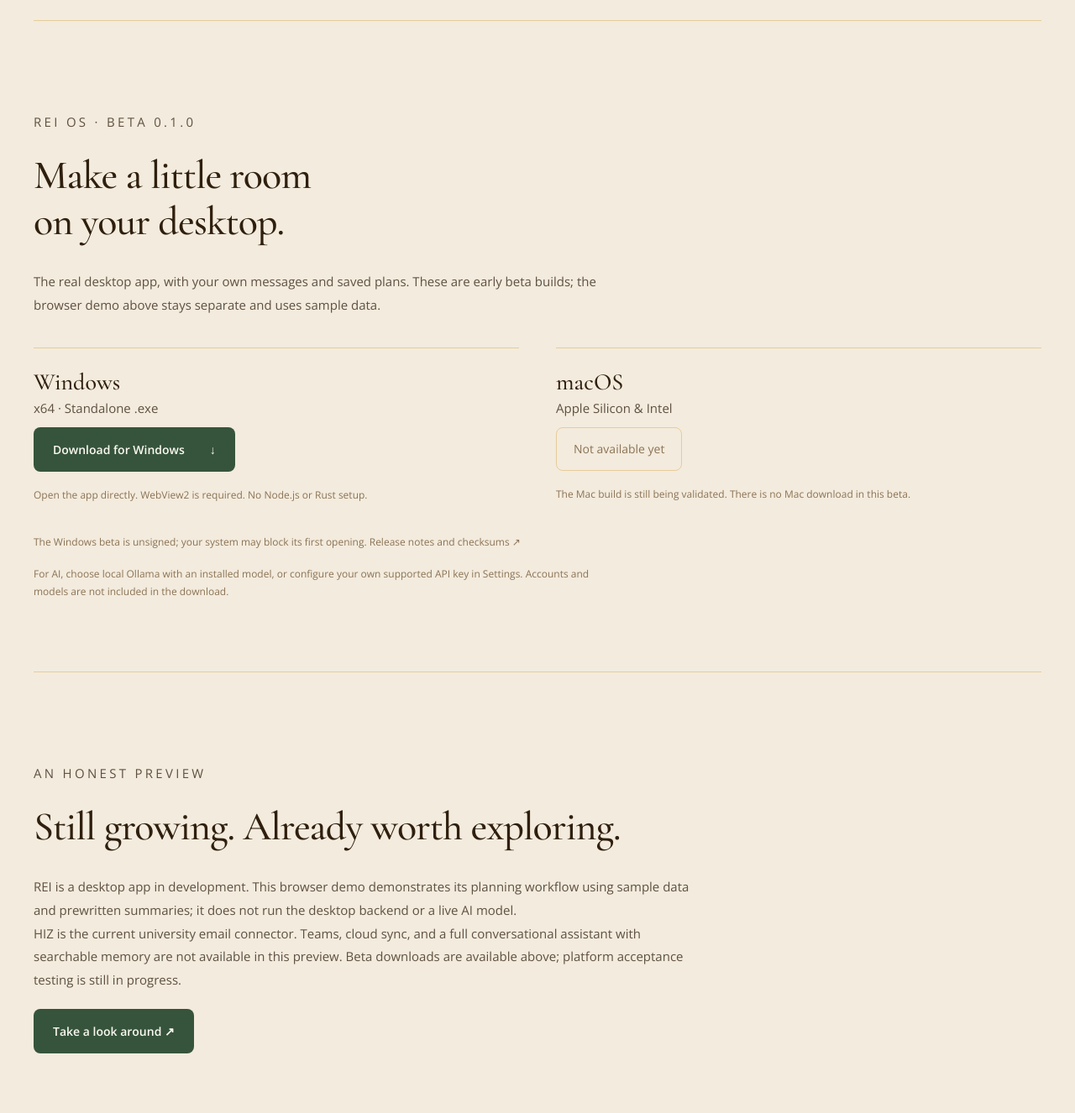
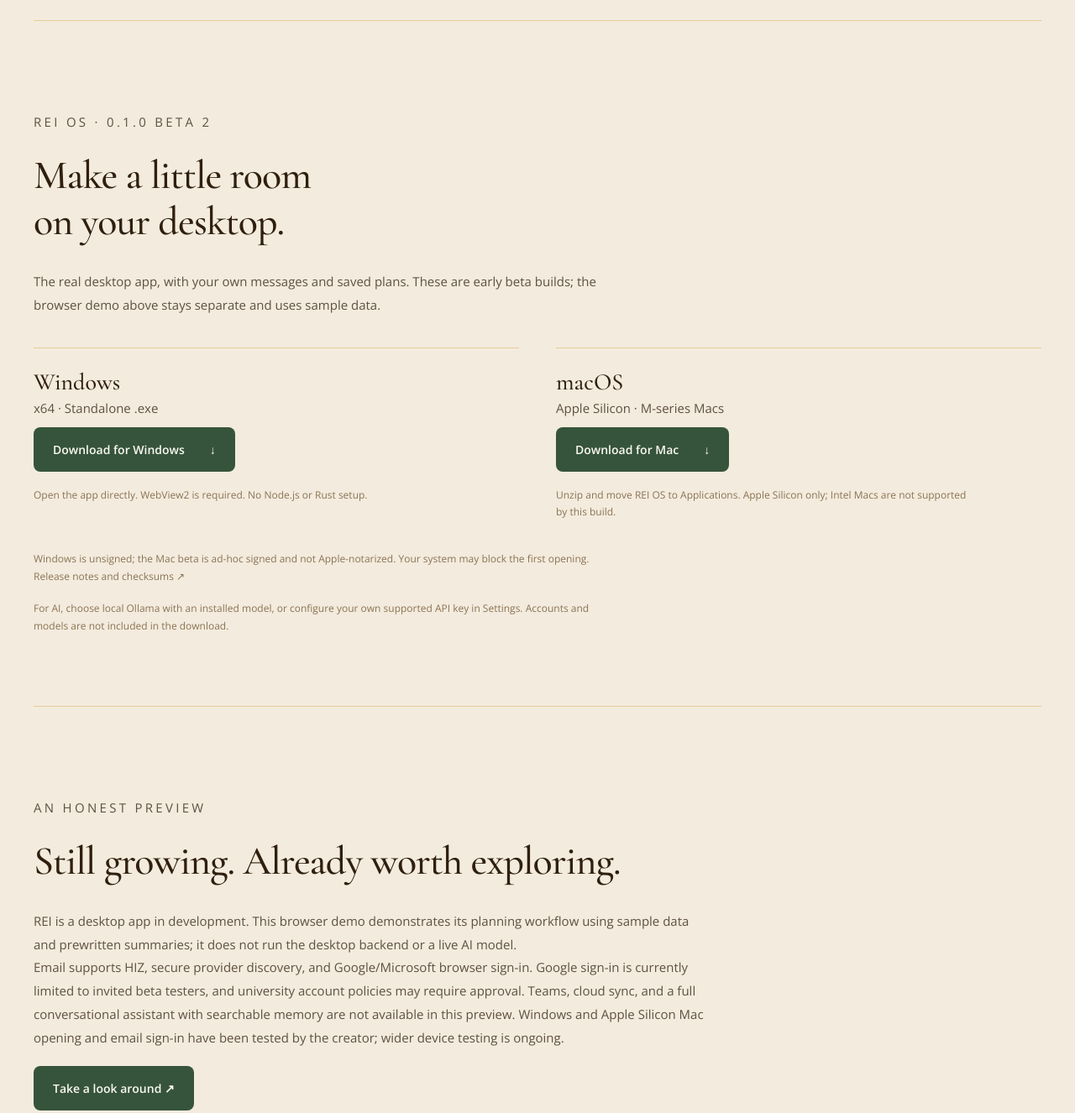
Before and after one commit to Reiandraa/website, a website built with Vite: page projects/rei/index.html in a window 1280 px wide. Shown: the part 2720-4046 px from the top of the page at 84% size. Built offline with nearby package versions, Linux system fonts and the light colour scheme.

Commit message:
Publish REI beta 2 downloads for Windows and Apple Silicon Mac

```diff
--- a/projects/rei/index.html
+++ b/projects/rei/index.html
@@ -11,7 +11,7 @@
   <section class="rei-section" id="how-it-works">
     <p class="archive-eyebrow">From a busy inbox to a clearer day</p><h2>A small routine.<br>A lot less checking.</h2>
     <div class="rei-steps">
-      <article><span>01 / Read</span><h3>Let the important things surface.</h3><p>In the desktop preview, connected HIZ university email is checked automatically while REI is open and your computer is awake.</p></article>
+      <article><span>01 / Read</span><h3>Let the important things surface.</h3><p>In the desktop preview, your connected email is checked automatically while REI is open and your computer is awake.</p></article>
       <article><span>02 / Review</span><h3>Understand it. Then decide.</h3><p>AI prepares important updates and proposed tasks. Open the original message beside the summary, and approve changes yourself.</p></article>
       <article><span>03 / Plan</span><h3>Give your day some breathing room.</h3><p>Keep one-time tasks and repeating classes separate. Plan focused work in Today and see your saved schedule across the month.</p></article>
     </div>
@@ -23,15 +23,15 @@
     <div><dt>A choice of AI</dt><dd>Local Ollama, or optional Claude and OpenAI using your own key. API use sends message content to the selected provider and may incur charges.</dd></div>
   </dl></section>
   <section class="rei-section rei-download" id="download" aria-labelledby="download-title">
-    <p class="archive-eyebrow">REI OS · Beta 0.1.0</p><h2 id="download-title">Make a little room<br>on your desktop.</h2>
+    <p class="archive-eyebrow">REI OS · 0.1.0 Beta 2</p><h2 id="download-title">Make a little room<br>on your desktop.</h2>
     <p>The real desktop app, with your own messages and saved plans. These are early beta builds; the browser demo above stays separate and uses sample data.</p>
     <div class="rei-download-options">
-      <article><h3>Windows</h3><p>x64 · Standalone .exe</p><a class="rei-primary" href="https://github.com/Reiandraa/rei/releases/download/v0.1.0-beta.1/REI-OS-Windows-x64.exe">Download for Windows <span aria-hidden="true">↓</span></a><p class="rei-fine">Open the app directly. WebView2 is required. No Node.js or Rust setup.</p></article>
-      <article><h3>macOS</h3><p>Apple Silicon &amp; Intel</p><p class="rei-unavailable">Not available yet</p><p class="rei-fine">The Mac build is still being validated. There is no Mac download in this beta.</p></article>
+      <article><h3>Windows</h3><p>x64 · Standalone .exe</p><a class="rei-primary" href="https://github.com/Reiandraa/rei/releases/download/v0.1.0-beta.2/REI-OS-Windows-x64.exe">Download for Windows <span aria-hidden="true">↓</span></a><p class="rei-fine">Open the app directly. WebView2 is required. No Node.js or Rust setup.</p></article>
+      <article><h3>macOS</h3><p>Apple Silicon · M-series Macs</p><a class="rei-primary" href="https://github.com/Reiandraa/rei/releases/download/v0.1.0-beta.2/REI-OS-macOS-Apple-Silicon-beta2.zip">Download for Mac <span aria-hidden="true">↓</span></a><p class="rei-fine">Unzip and move REI OS to Applications. Apple Silicon only; Intel Macs are not supported by this build.</p></article>
     </div>
-    <p class="rei-fine">The Windows beta is unsigned; your system may block its first opening. <a href="https://github.com/Reiandraa/rei/releases/tag/v0.1.0-beta.1">Release notes and checksums ↗</a></p>
+    <p class="rei-fine">Windows is unsigned; the Mac beta is ad-hoc signed and not Apple-notarized. Your system may block the first opening. <a href="https://github.com/Reiandraa/rei/releases/tag/v0.1.0-beta.2">Release notes and checksums ↗</a></p>
     <p class="rei-fine">For AI, choose local Ollama with an installed model, or configure your own supported API key in Settings. Accounts and models are not included in the download.</p>
   </section>
-  <section class="rei-section rei-status"><p class="archive-eyebrow">An honest preview</p><h2>Still growing. Already worth exploring.</h2><p>REI is a desktop app in development. This browser demo demonstrates its planning workflow using sample data and prewritten summaries; it does not run the desktop backend or a live AI model.</p><p>HIZ is the current university email connector. Teams, cloud sync, and a full conversational assistant with searchable memory are not available in this preview. Beta downloads are available above; platform acceptance testing is still in progress.</p><a class="rei-primary" href="/projects/rei/demo/">Take a look around ↗</a></section>
+  <section class="rei-section rei-status"><p class="archive-eyebrow">An honest preview</p><h2>Still growing. Already worth exploring.</h2><p>REI is a desktop app in development. This browser demo demonstrates its planning workflow using sample data and prewritten summaries; it does not run the desktop backend or a live AI model.</p><p>Email supports HIZ, secure provider discovery, and Google/Microsoft browser sign-in. Google sign-in is currently limited to invited beta testers, and university account policies may require approval. Teams, cloud sync, and a full conversational assistant with searchable memory are not available in this preview. Windows and Apple Silicon Mac opening and email sign-in have been tested by the creator; wider device testing is ongoing.</p><a class="rei-primary" href="/projects/rei/demo/">Take a look around ↗</a></section>
 </div>
 </main><footer id="footer"><div class="archive-footer"><p>© 2026 Reiandraa</p><nav aria-label="Footer navigation"><a href="/#about">About</a><a href="/projects/">Projects</a><a href="/#contact">Contact</a></nav></div></footer></body></html>
--- a/projects/rei/product.html
+++ b/projects/rei/product.html
@@ -11,7 +11,7 @@
   <section class="rei-section" id="how-it-works">
     <p class="archive-eyebrow">From a busy inbox to a clearer day</p><h2>A small routine.<br>A lot less checking.</h2>
     <div class="rei-steps">
-      <article><span>01 / Read</span><h3>Let the important things surface.</h3><p>In the desktop preview, connected HIZ university email is checked automatically while REI is open and your computer is awake.</p></article>
+      <article><span>01 / Read</span><h3>Let the important things surface.</h3><p>In the desktop preview, your connected email is checked automatically while REI is open and your computer is awake.</p></article>
       <article><span>02 / Review</span><h3>Understand it. Then decide.</h3><p>AI prepares important updates and proposed tasks. Open the original message beside the summary, and approve changes yourself.</p></article>
       <article><span>03 / Plan</span><h3>Give your day some breathing room.</h3><p>Keep one-time tasks and repeating classes separate. Plan focused work in Today and see your saved schedule across the month.</p></article>
     </div>
@@ -23,14 +23,14 @@
     <div><dt>A choice of AI</dt><dd>Local Ollama, or optional Claude and OpenAI using your own key. API use sends message content to the selected provider and may incur charges.</dd></div>
   </dl></section>
   <section class="rei-section rei-download" id="download" aria-labelledby="download-title">
-    <p class="archive-eyebrow">REI OS · Beta 0.1.0</p><h2 id="download-title">Make a little room<br>on your desktop.</h2>
+    <p class="archive-eyebrow">REI OS · 0.1.0 Beta 2</p><h2 id="download-title">Make a little room<br>on your desktop.</h2>
     <p>The real desktop app, with your own messages and saved plans. These are early beta builds; the browser demo above stays separate and uses sample data.</p>
     <div class="rei-download-options">
-      <article><h3>Windows</h3><p>x64 · Standalone .exe</p><a class="rei-primary" href="https://github.com/Reiandraa/rei/releases/download/v0.1.0-beta.1/REI-OS-Windows-x64.exe">Download for Windows <span aria-hidden="true">↓</span></a><p class="rei-fine">Open the app directly. WebView2 is required. No Node.js or Rust setup.</p></article>
-      <article><h3>macOS</h3><p>Apple Silicon &amp; Intel</p><p class="rei-unavailable">Not available yet</p><p class="rei-fine">The Mac build is still being validated. There is no Mac download in this beta.</p></article>
+      <article><h3>Windows</h3><p>x64 · Standalone .exe</p><a class="rei-primary" href="https://github.com/Reiandraa/rei/releases/download/v0.1.0-beta.2/REI-OS-Windows-x64.exe">Download for Windows <span aria-hidden="true">↓</span></a><p class="rei-fine">Open the app directly. WebView2 is required. No Node.js or Rust setup.</p></article>
+      <article><h3>macOS</h3><p>Apple Silicon · M-series Macs</p><a class="rei-primary" href="https://github.com/Reiandraa/rei/releases/download/v0.1.0-beta.2/REI-OS-macOS-Apple-Silicon-beta2.zip">Download for Mac <span aria-hidden="true">↓</span></a><p class="rei-fine">Unzip and move REI OS to Applications. Apple Silicon only; Intel Macs are not supported by this build.</p></article>
     </div>
-    <p class="rei-fine">The Windows beta is unsigned; your system may block its first opening. <a href="https://github.com/Reiandraa/rei/releases/tag/v0.1.0-beta.1">Release notes and checksums ↗</a></p>
+    <p class="rei-fine">Windows is unsigned; the Mac beta is ad-hoc signed and not Apple-notarized. Your system may block the first opening. <a href="https://github.com/Reiandraa/rei/releases/tag/v0.1.0-beta.2">Release notes and checksums ↗</a></p>
     <p class="rei-fine">For AI, choose local Ollama with an installed model, or configure your own supported API key in Settings. Accounts and models are not included in the download.</p>
   </section>
-  <section class="rei-section rei-status"><p class="archive-eyebrow">An honest preview</p><h2>Still growing. Already worth exploring.</h2><p>REI is a desktop app in development. This browser demo demonstrates its planning workflow using sample data and prewritten summaries; it does not run the desktop backend or a live AI model.</p><p>HIZ is the current university email connector. Teams, cloud sync, and a full conversational assistant with searchable memory are not available in this preview. Beta downloads are available above; platform acceptance testing is still in progress.</p><a class="rei-primary" href="/projects/rei/demo/">Take a look around ↗</a></section>
+  <section class="rei-section rei-status"><p class="archive-eyebrow">An honest preview</p><h2>Still growing. Already worth exploring.</h2><p>REI is a desktop app in development. This browser demo demonstrates its planning workflow using sample data and prewritten summaries; it does not run the desktop backend or a live AI model.</p><p>Email supports HIZ, secure provider discovery, and Google/Microsoft browser sign-in. Google sign-in is currently limited to invited beta testers, and university account policies may require approval. Teams, cloud sync, and a full conversational assistant with searchable memory are not available in this preview. Windows and Apple Silicon Mac opening and email sign-in have been tested by the creator; wider device testing is ongoing.</p><a class="rei-primary" href="/projects/rei/demo/">Take a look around ↗</a></section>
 </div>
```
